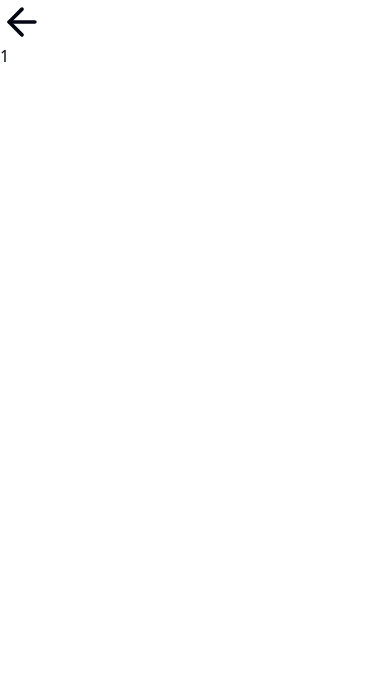
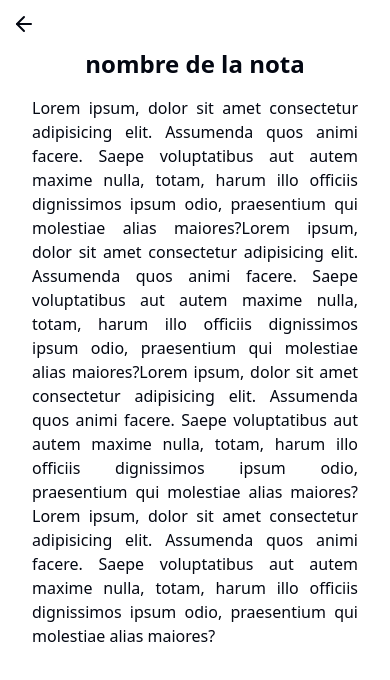
Before and after one commit to Maetzu4/buildnotes-app, a Next.js app: page /nota/1 in a window 390 px wide. Shown: the top 680 px of the page. Built offline with nearby package versions, Linux system fonts and the light colour scheme.

Commit message:
pequeño ajuste a la vista de la nota y home (mobile)

```diff
--- a/src/app/nota/[id]/page.tsx
+++ b/src/app/nota/[id]/page.tsx
@@ -7,14 +7,35 @@ export default async function Nota({
 }: {
   params: Promise<{ id: number }>;
 }) {
-  const id = (await params).id;
+  //const id = (await params).id;
 
   return (
     <div>
-      <Link href={"/"}>
-        <ArrowLeft size={44} />
-      </Link>
-      {id}
+      <div className="flex p-3">
+        <Link href={"/"}>
+          <ArrowLeft />
+        </Link>
+      </div>
+      <div className="px-8">
+        <h4 className="text-2xl font-bold text-center mb-4">
+          nombre de la nota
+        </h4>
+        <p className="text-justify">
+          Lorem ipsum, dolor sit amet consectetur adipisicing elit. Assumenda
+          quos animi facere. Saepe voluptatibus aut autem maxime nulla, totam,
+          harum illo officiis dignissimos ipsum odio, praesentium qui molestiae
+          alias maiores?Lorem ipsum, dolor sit amet consectetur adipisicing
+          elit. Assumenda quos animi facere. Saepe voluptatibus aut autem maxime
+          nulla, totam, harum illo officiis dignissimos ipsum odio, praesentium
+          qui molestiae alias maiores?Lorem ipsum, dolor sit amet consectetur
+          adipisicing elit. Assumenda quos animi facere. Saepe voluptatibus aut
+          autem maxime nulla, totam, harum illo officiis dignissimos ipsum odio,
+          praesentium qui molestiae alias maiores?Lorem ipsum, dolor sit amet
+          consectetur adipisicing elit. Assumenda quos animi facere. Saepe
+          voluptatibus aut autem maxime nulla, totam, harum illo officiis
+          dignissimos ipsum odio, praesentium qui molestiae alias maiores?
+        </p>
+      </div>
     </div>
   );
 }
--- a/src/components/Mobile/mobileHome.tsx
+++ b/src/components/Mobile/mobileHome.tsx
@@ -101,8 +101,10 @@ export const MobileHome = () => {
                 key={nota.id}
                 className="w-32 h-32 bg-violet-400 p-3 rounded-xl mr-4 mb-4"
               >
-                <h4 className="font-semibold text-sm pb-2">{nota.nombre}</h4>
-                <p className="text-xs line-clamp-4">{nota.contenido}</p>
+                <Link href={`/nota/${nota.id}`} className="w-full h-full">
+                  <h4 className="font-semibold text-sm pb-2">{nota.nombre}</h4>
+                  <p className="text-xs line-clamp-4">{nota.contenido}</p>
+                </Link>
               </div>
             ))}
           </div>
@@ -118,7 +120,7 @@ export const MobileHome = () => {
               key={nota.id}
               className="p-4 rounded-lg shadow-sm border-violet-600 border-b-2"
             >
-              <Link href={`/nota/${nota.id}`}>
+              <Link href={`/nota/${nota.id}`} className="w-full h-full">
                 <h5 className="font-semibold pb-2">{nota.nombre}</h5>
                 <p className="text-xs line-clamp-2">{nota.contenido}</p>
               </Link>
```
